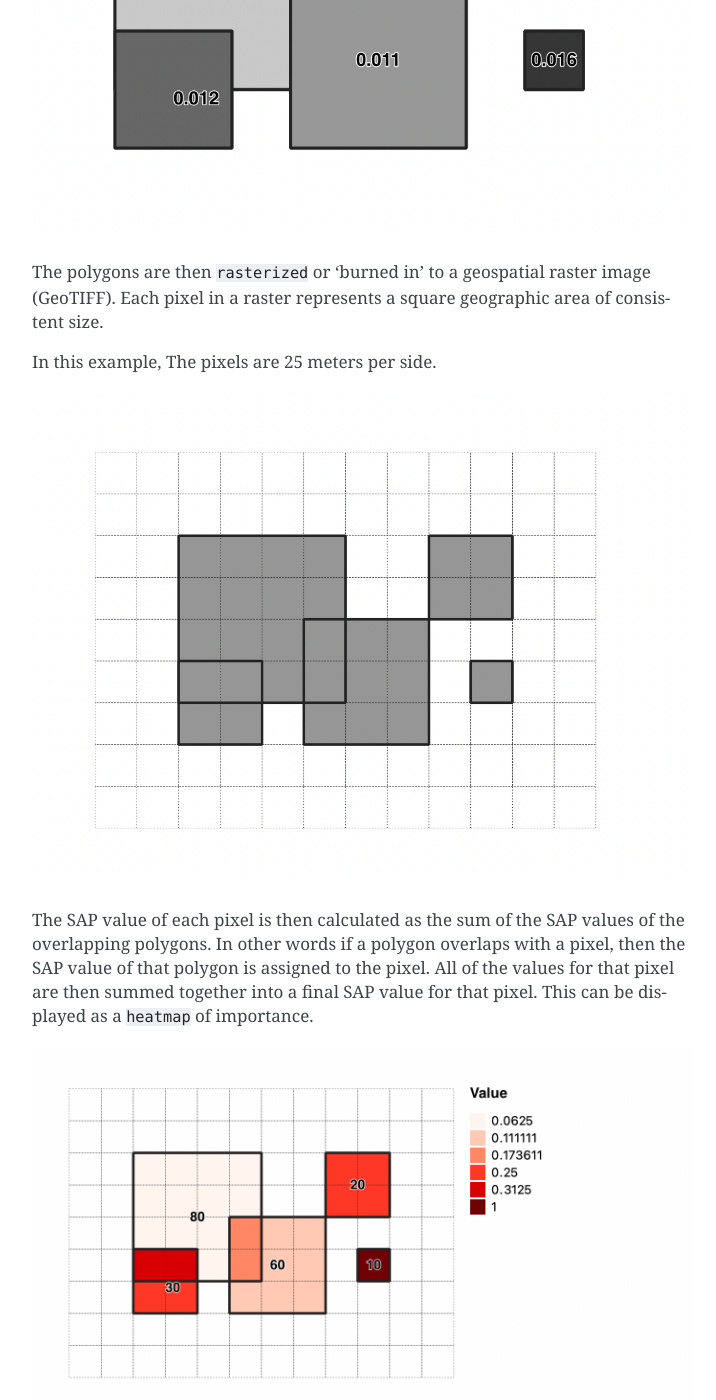
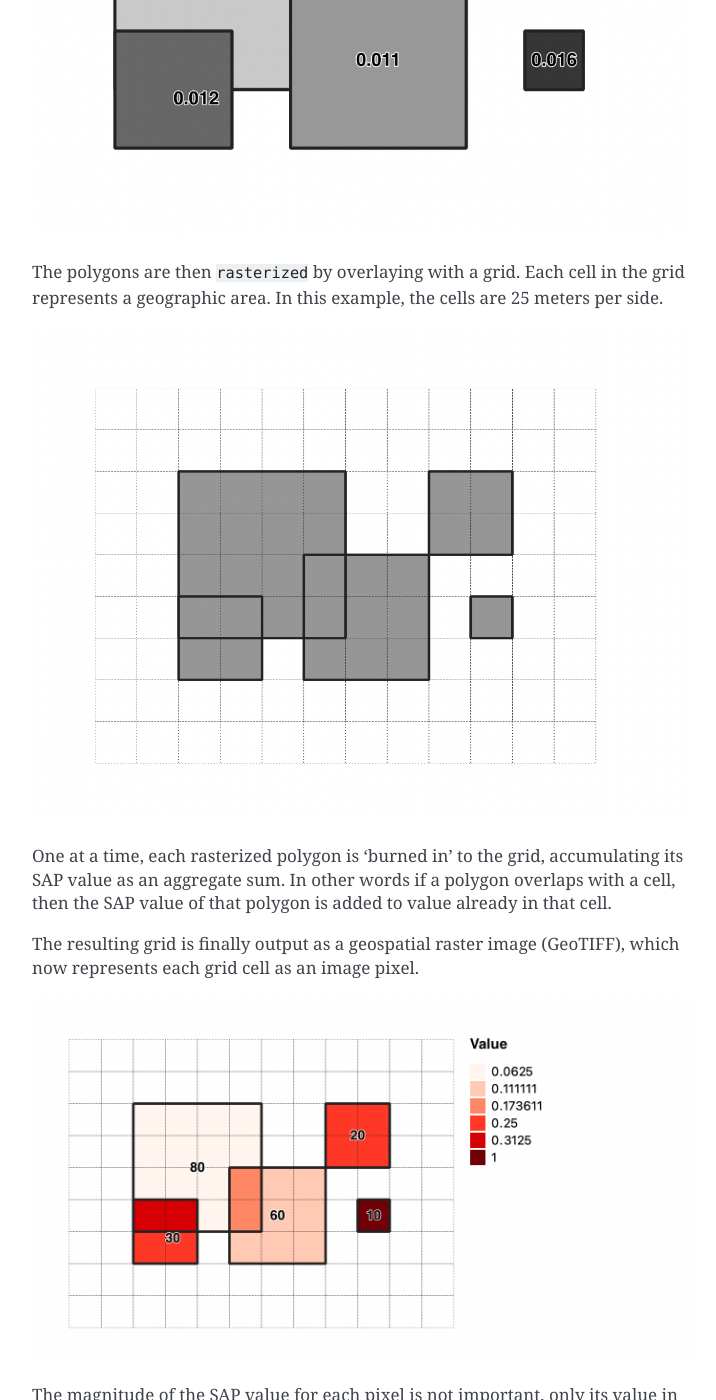
Before and after one commit to seasketch/python-sap-map, a Sphinx documentation site: the page built from docs/algorithm.md, in a window 1280 px wide and 1400 px high, scrolled down 1592 px. Shown: the whole window, without its empty margins (388-1104 px from the left). Built offline with Sphinx 7.4.7, drawn with Linux system fonts in a browser that asks for light colours; some of the changed text lies outside the part shown.

Commit message:
update algo

```diff
--- a/docs/algorithm.md
+++ b/docs/algorithm.md
@@ -20,16 +20,16 @@ In this example, the polygon with an importance of 10 is 25 square meters per si
 
 ![survey sap map](img/survey-polygon-sap.png)
 
-The polygons are then `rasterized` or 'burned in' to a geospatial raster image (GeoTIFF).  Each pixel in a raster represents a square geographic area of consistent size.
-
-In this example,  The pixels are 25 meters per side.
+The polygons are then `rasterized` by overlaying with a grid.  Each cell in the grid represents a geographic area.  In this example, the cells are 25 meters per side.
 
 ![survey sap map](img/survey-burn-in.png)
 
-The SAP value of each pixel is then calculated as the sum of the SAP values of the overlapping polygons.  In other words if a polygon overlaps with a pixel, then the SAP value of that polygon is assigned to the pixel.  All of the values for that pixel are then summed together into a final SAP value for that pixel.  This can be displayed as a `heatmap` of importance.
+One at a time, each rasterized polygon is 'burned in' to the grid, accumulating its SAP value as an aggregate sum.  In other words if a polygon overlaps with a cell, then the SAP value of that polygon is added to value already in that cell.
+
+The resulting grid is finally output as a geospatial raster image (GeoTIFF), which now represents each grid cell as an image pixel.
 
 ![survey sap map](img/survey-sap-heatmap.png)
 
-The magnitude of the SAP value for each pixel is not important, only its value in relation to other pixels, and the portion of the overall value it represents.
+The magnitude of the SAP value for each pixel is not important, only its value in relation to other pixels, and the portion of the total SAP value it represents.
 
 Notice that the polygon that had an importance of 10 yields a pixel with a SAP value of 1.  This is due to it having a relatively large importance for its small area.  The sum of all pixel values is 5, so this one pixel represents 20% of the overall value or importance.
```
